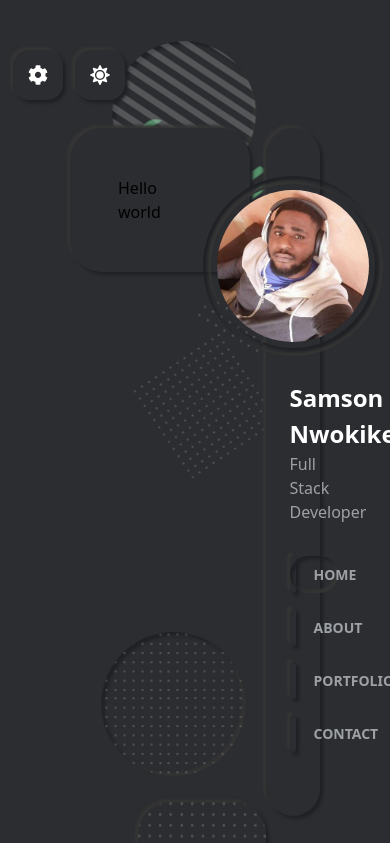
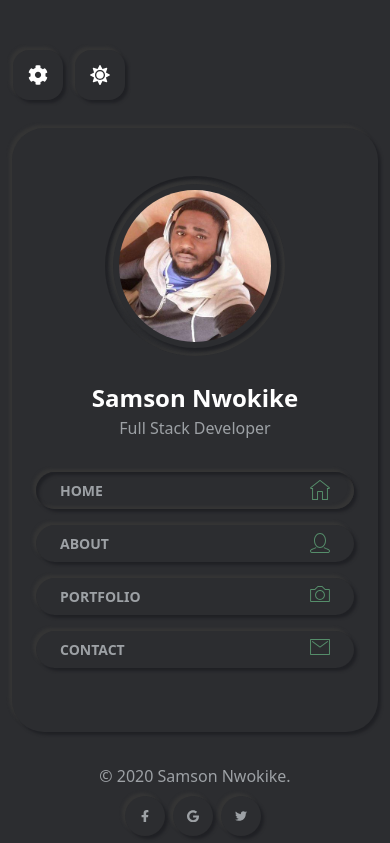
Before and after one commit to sir-radar/portfolio, a Vue app: page / in a window 390 px wide. Shown: the top 843 px of the page. Built offline with nearby package versions, Linux system fonts and the light colour scheme.

Commit message:
fix rsponsiveness issues

```diff
--- a/src/App.vue
+++ b/src/App.vue
@@ -1,28 +1,41 @@
 <template>
-  <div id="app" class="flex items-start bg-app-black px-70">
-    <div class="flex relative items-start w-full py-32 z-10">
-      <Triangle class="triangle img" style="transform: translate3d(7.44px, 9.36px, 0px);" />
+  <div id="app" class="bg-app-black px-3 sm:px-70 md:px-70">
+    <div class="flex flex-col-reverse md:flex-row relative items-start w-full py-32 z-10">
+      <Triangle
+        class="hidden md:block triangle img"
+        style="transform: translate3d(7.44px, 9.36px, 0px);"
+      />
 
-      <SquareRL style="transform: translate3d(45.64px, 4.76px, 0px);" class="square-rl img" />
-      <img src="circle.svg" style="transform: translate3d(-6.5px, 9.1px, 0px);" class="circle img" />
+      <SquareRL
+        style="transform: translate3d(45.64px, 4.76px, 0px);"
+        class="md:block hidden square-rl img"
+      />
+      <img
+        src="circle.svg"
+        style="transform: translate3d(-6.5px, 9.1px, 0px);"
+        class="md:block hidden circle img"
+      />
       <img
         style="transform: translate3d(-6.78px, -25.02px, 0px);"
-        class="dashed-circle img"
+        class="md:block hidden dashed-circle img"
         src="dashed-circle.svg"
       />
 
       <img
         src="square-poly.svg"
         style="transform: translate3d(26.18px, 24.36px, 0px);"
-        class="square-poly img"
+        class="md:block hidden square-poly img"
       />
 
-      <Square style="transform: translate3d(-4px, -52.5px, 0px);" class="square img" />
+      <Square
+        style="transform: translate3d(-4px, -52.5px, 0px);"
+        class="md:block hidden square img"
+      />
 
-      <div class="w-3/4 pr-2 z-10">
+      <div class="w-full md:w-3/4 md:pr-2 z-10">
         <router-view class="bg-app-black rounded-2 shadow-app p-12" />
       </div>
-      <div class="w-1/4 pl-2 z-10">
+      <div class="mb-8 md:mb-0 w-full md:w-1/4 md:pl-2 z-10">
         <Menu />
       </div>
     </div>
```
